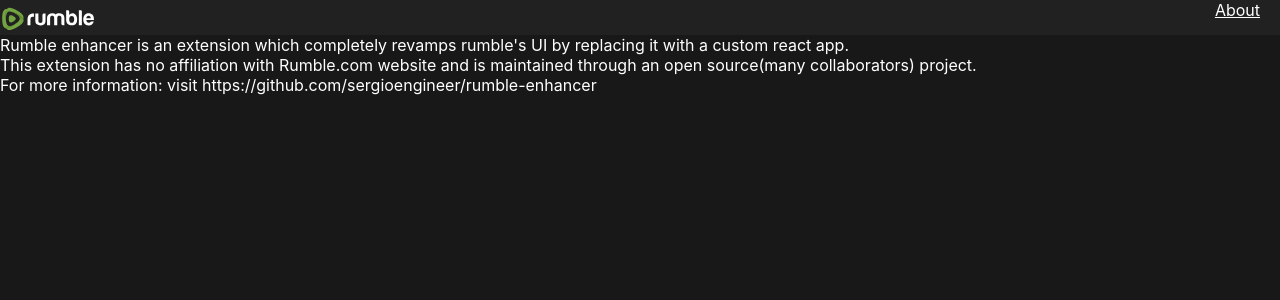
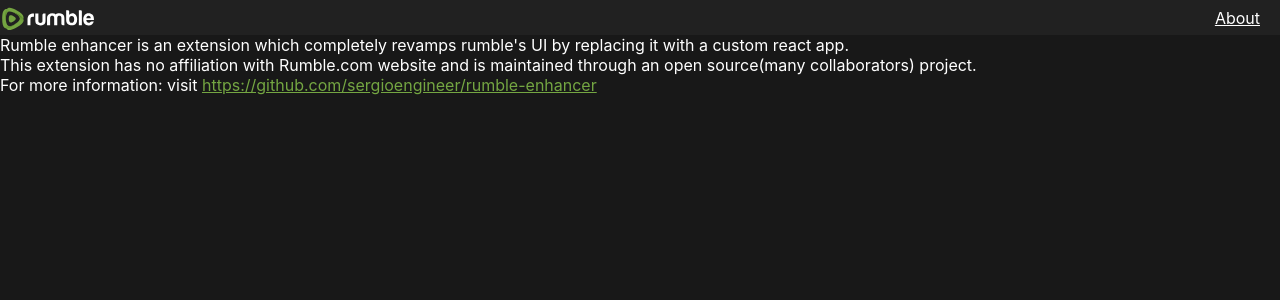
Before and after one commit to sergioengineer/rumble-enhancer, a React (Vite) app: page /about in a window 1280 px wide. Shown: the top 300 px of the page. Built offline with nearby package versions, Linux system fonts and the light colour scheme.

Commit message:
design adjustments to video container and about page

```diff
--- a/extension/scripts/content.js
+++ b/extension/scripts/content.js
@@ -9,11 +9,11 @@
       <meta name="viewport" content="width=device-width, initial-scale=1.0" />
       <title>Rumble Enhanced</title>
   <link rel="stylesheet" href="${chrome.runtime.getURL(
-      "dist/assets/index.cef73a53.css",
+      "dist/assets/index.dc51d51f.css",
     )}" />`
     {
         const script = document.createElement("script")
-        script.src = chrome.runtime.getURL("dist/assets/index.e9377825.js")
+        script.src = chrome.runtime.getURL("dist/assets/index.79e4d757.js")
         document.body.appendChild(script)
     }
   })()
--- a/src/App.css
+++ b/src/App.css
@@ -12,6 +12,7 @@
   --header-height: 35px;
   --background-color-darker: #181818;
   --background-color-lighter: #212121;
+  --accent-color: #74a642;
 
   margin: 0;
   font-family: -apple-system, BlinkMacSystemFont, "Segoe UI", "Roboto", "Oxygen",
@@ -21,6 +22,7 @@
   -moz-osx-font-smoothing: grayscale;
   display: flex;
   color: white;
+  overflow-x: hidden;
 }
 
 code {
--- a/src/components/Header/Header.css
+++ b/src/components/Header/Header.css
@@ -28,7 +28,10 @@
 .links {
   right: 20px;
   position: absolute;
+  display: inline-block;
   color: white;
+  top: 50%;
+  transform: translateY(-50%);
 }
 .links a {
   color: white;
--- /dev/null
+++ b/src/components/VideoContainer/VideoContainer.css
@@ -0,0 +1,10 @@
+.video_container {
+  margin: 2px;
+  text-decoration: none;
+  border: 0px solid var(--accent-color);
+}
+.video_container:hover {
+  transition: all 250ms ease-in-out;
+  border: 2px solid var(--accent-color);
+  border-radius: 2px;
+}
--- a/src/components/VideoContainer/index.tsx
+++ b/src/components/VideoContainer/index.tsx
@@ -1,5 +1,6 @@
 import { HTMLProps } from "react"
 import { Link } from "react-router-dom"
+import "./VideoContainer.css"
 
 interface Props extends HTMLProps<HTMLDivElement> {
   anchor: HTMLAnchorElement
@@ -9,7 +10,10 @@
   const heading = anchor.querySelector(".mediaList-heading")?.textContent
 
   return (
-    <Link to={anchor.href.replace("https://rumble.com/", "")}>
+    <Link
+      to={anchor.href.replace("https://rumble.com/", "")}
+      className={"video_container"}
+    >
       <div
         style={{ display: "inline-flex", flexDirection: "column" }}
         {...props}
--- a/src/pages/About.tsx
+++ b/src/pages/About.tsx
@@ -7,10 +7,13 @@
       This extension has no affiliation with Rumble.com website and is
       maintained through an open source(many collaborators) project.
       <br />
-      <label>
-        For more information: visit
+      <label>For more information: visit </label>
+      <a
+        href="https://github.com/sergioengineer/rumble-enhancer"
+        style={{ color: "var(--accent-color)" }}
+      >
         https://github.com/sergioengineer/rumble-enhancer
-      </label>
+      </a>
     </div>
   )
 }
```
